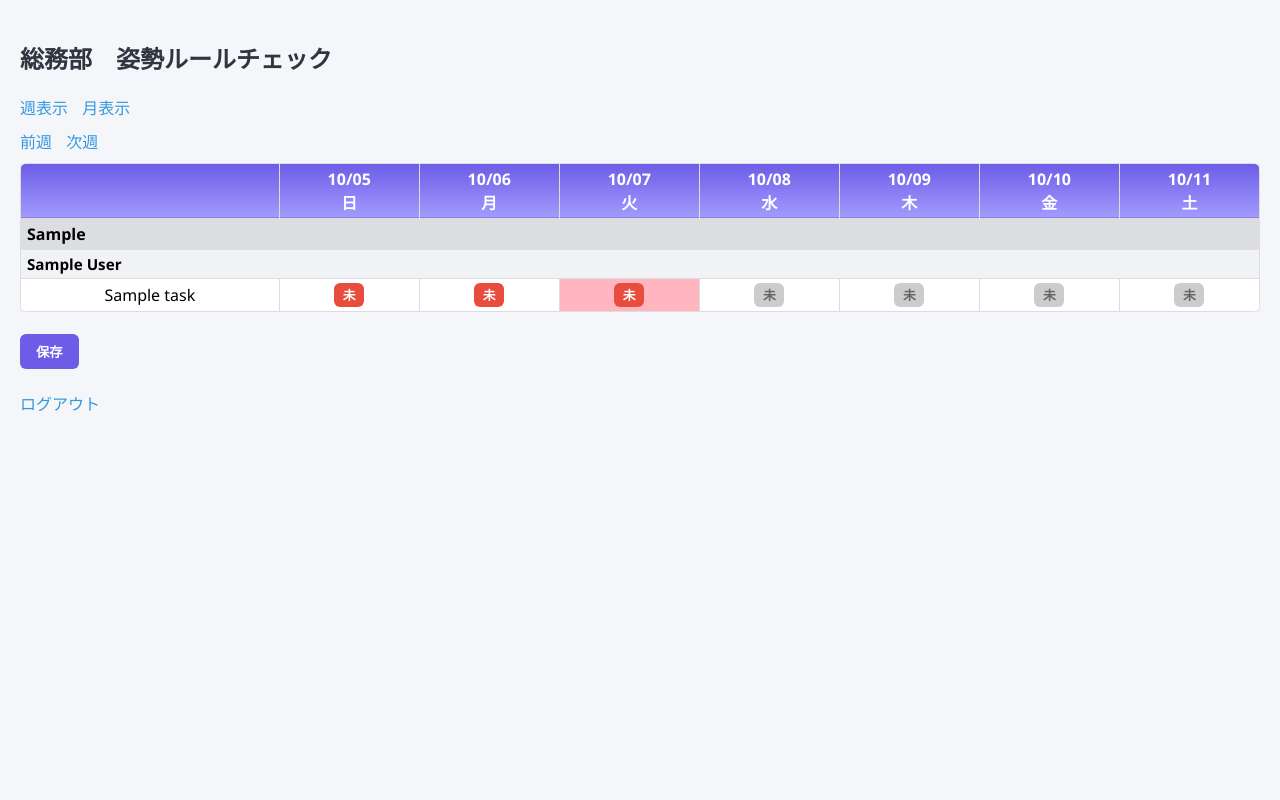
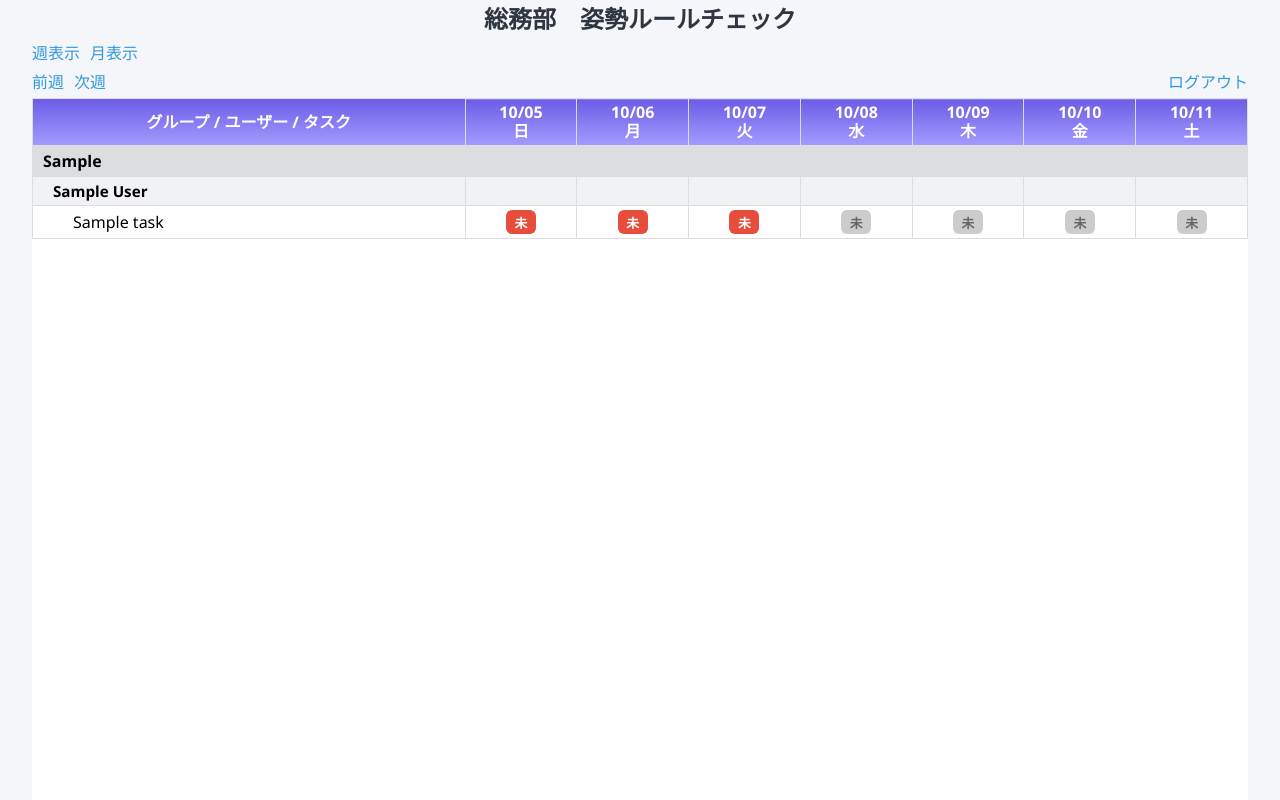
Before and after one commit to system-tp/task_manager, a Flask app: page /dashboard in a window 1280 px wide. Run offline with Flask 3, Linux system fonts and the light colour scheme; a user stored in the database is signed in; tables that the repository leaves empty hold one stand-in row (values such as "Sample post").

```diff
--- a/app.py
+++ b/app.py
@@ -1,4 +1,4 @@
-from flask import Flask, render_template, request, redirect, url_for
+from flask import Flask, render_template, request, redirect, url_for, jsonify
 from flask_sqlalchemy import SQLAlchemy
 from flask_login import LoginManager, UserMixin, login_user, login_required, logout_user, current_user
 from datetime import date, timedelta
@@ -28,7 +28,7 @@ class Admin(UserMixin, db.Model):
     __tablename__ = "admin"
     account_id = db.Column(db.String(50), primary_key=True)
     name = db.Column(db.String(50))
-    account_password = db.Column(db.String(50))  # 平文
+    account_password = db.Column(db.String(50))  # 平文（本番ではハッシュ化推奨）
     role = db.Column(db.String(20), default="admin")  # admin / super_admin
 
     @property
@@ -36,6 +36,7 @@ class Admin(UserMixin, db.Model):
         return self.account_id
 
 class User(db.Model):
+    __tablename__ = "user"
     userid = db.Column(db.Integer, primary_key=True)
     name = db.Column(db.String(50))
     group = db.Column(db.String(50))
@@ -46,15 +47,18 @@ class User(db.Model):
         return self.userid
 
 class TaskName(db.Model):
+    __tablename__ = "taskname"
     taskkey = db.Column(db.Integer, primary_key=True, autoincrement=True)
     name = db.Column(db.String(100), nullable=False)
 
 class Task(db.Model):
+    __tablename__ = "task"
     taskkey = db.Column(db.Integer, primary_key=True, autoincrement=True)
     user_id = db.Column(db.Integer, db.ForeignKey('user.userid'))
     name = db.Column(db.String(100), nullable=False)
 
 class TaskStatus(db.Model):
+    __tablename__ = "taskstatus"
     user_id = db.Column(db.Integer, db.ForeignKey('user.userid'), primary_key=True)
     task_id = db.Column(db.Integer, db.ForeignKey('task.taskkey'), primary_key=True)
     date = db.Column(db.Date, primary_key=True)
@@ -69,8 +73,8 @@ def load_user(account_id):
 @app.route("/login", methods=["GET", "POST"])
 def login():
     if request.method == "POST":
-        account_id = request.form["account_id"]
-        password = request.form["password"]
+        account_id = request.form.get("account_id", "")
+        password = request.form.get("password", "")
         admin = Admin.query.get(account_id)
         if admin and admin.account_password == password:
             login_user(admin)
@@ -99,12 +103,17 @@ def dashboard():
         users = User.query.filter_by(admin_id=current_user.id).order_by(User.userid.asc()).all()
 
     # --- タスク取得 ---
-    tasks = Task.query.filter(Task.user_id.in_([u.userid for u in users])) \
-                      .order_by(Task.user_id.asc(), Task.taskkey.asc()) \
-                      .all()
+    user_ids = [u.userid for u in users]
+    if user_ids:
+        tasks = Task.query.filter(Task.user_id.in_(user_ids)) \
+                          .order_by(Task.user_id.asc(), Task.taskkey.asc()) \
+                          .all()
+    else:
+        tasks = []
 
     # --- 日付リスト作成 ---
     if view_mode == "week":
+        # 日本の週: 月曜始まりを想定しているが元コードは独自調整していたため同等の挙動を再現
         start_day = today_param - timedelta(days=(today_param.weekday() + 1) % 7)
         days = [start_day + timedelta(days=i) for i in range(7)]
         prev_week = (start_day - timedelta(days=7)).isoformat()
@@ -119,26 +128,42 @@ def dashboard():
         next_month = next_month_first_day.replace(day=1)
         prev_week = prev_month.isoformat()
         next_week = next_month.isoformat()
+    else:
+        # 不正な view_mode の場合は週表示にフォールバック
+        start_day = today_param - timedelta(days=(today_param.weekday() + 1) % 7)
+        days = [start_day + timedelta(days=i) for i in range(7)]
+        prev_week = (start_day - timedelta(days=7)).isoformat()
+        next_week = (start_day + timedelta(days=7)).isoformat()
 
     # --- 現在のステータス取得 ---
     status_dict = {}
-    for ts in TaskStatus.query.filter(TaskStatus.task_id.in_([t.taskkey for t in tasks])).all():
-        if ts.task_id not in status_dict:
-            status_dict[ts.task_id] = {}
-        status_dict[ts.task_id][ts.date] = ts.status
+    taskkeys = [t.taskkey for t in tasks]
+    if taskkeys:
+        for ts in TaskStatus.query.filter(TaskStatus.task_id.in_(taskkeys)).all():
+            if ts.task_id not in status_dict:
+                status_dict[ts.task_id] = {}
+            status_dict[ts.task_id][ts.date] = ts.status
 
-    # --- POST保存処理 ---
+    # --- POST保存処理（フォーム一括保存の互換処理） ---
     if request.method == "POST":
         try:
             with db.session.no_autoflush:
                 for key, value in request.form.items():
                     if key.startswith("task_"):
-                        _, taskkey, day_str = key.split("_", 2)
-                        taskkey = int(taskkey)
-                        day_date = date.fromisoformat(day_str)
+                        # key: task_{taskkey}_{YYYY-MM-DD}
+                        try:
+                            _, taskkey_str, day_str = key.split("_", 2)
+                            taskkey = int(taskkey_str)
+                            day_date = date.fromisoformat(day_str)
+                        except Exception:
+                            # フォーマット不正な場合はスキップ
+                            continue
                         if not value or value.strip() == '':
                             continue
-                        status = int(value)
+                        try:
+                            status = int(value)
+                        except ValueError:
+                            continue
                         task = Task.query.get(taskkey)
                         if not task:
                             continue
@@ -160,22 +185,21 @@ def dashboard():
                 db.session.commit()
         except Exception as e:
             db.session.rollback()
-            print("DB保存エラー:", e)
+            app.logger.error("DB保存エラー: %s", e)
         return redirect(url_for("dashboard", view=view_mode, week=week_start_str or today.isoformat()))
 
     # --- グループ分け ---
     groups = {}
     for user in users:
-        if user.group not in groups:
-            groups[user.group] = []
-        groups[user.group].append(user)
+        g = user.group if user.group else "その他"
+        if g not in groups:
+            groups[g] = []
+        groups[g].append(user)
 
     # --- ユーザーごとのタスクを辞書化 ---
     tasks_by_user = {}
     for task in tasks:
-        if task.user_id not in tasks_by_user:
-            tasks_by_user[task.user_id] = []
-        tasks_by_user[task.user_id].append(task)
+        tasks_by_user.setdefault(task.user_id, []).append(task)
 
     return render_template(
         "dashboard.html",
@@ -191,6 +215,65 @@ def dashboard():
         today=today
     )
 
+@app.route("/update_status", methods=["POST"])
+@login_required
+def update_status():
+    """
+    JSON:
+    {
+        "taskkey": "123",
+        "day": "2025-10-07",
+        "status": 1
+    }
+    """
+    data = request.get_json(silent=True)
+    if not data:
+        return jsonify({"success": False, "error": "Invalid JSON"}), 400
+
+    try:
+        taskkey = int(data.get("taskkey"))
+        day_str = data.get("day")
+        status = int(data.get("status"))
+    except Exception as e:
+        return jsonify({"success": False, "error": "Invalid parameters"}), 400
+
+    try:
+        day_date = date.fromisoformat(day_str)
+    except Exception:
+        return jsonify({"success": False, "error": "Invalid date format"}), 400
+
+    task = Task.query.get(taskkey)
+    if not task:
+        return jsonify({"success": False, "error": "Invalid task"}), 400
+
+    # 権限チェック（必要ならここで current_user と task.user_id を比較して拒否可能）
+    # 例（簡易）:
+    # if current_user.role != "super_admin" and task.user_id not in [u.userid for u in User.query.filter_by(admin_id=current_user.id)]:
+    #     return jsonify({"success": False, "error": "Permission denied"}), 403
+
+    try:
+        ts = TaskStatus.query.filter_by(
+            user_id=task.user_id,
+            task_id=taskkey,
+            date=day_date
+        ).with_for_update().first()
+        if not ts:
+            ts = TaskStatus(
+                user_id=task.user_id,
+                task_id=taskkey,
+                date=day_date,
+                status=status
+            )
+            db.session.add(ts)
+        else:
+            ts.status = status
+        db.session.commit()
+        return jsonify({"success": True})
+    except Exception as e:
+        db.session.rollback()
+        app.logger.error("update_status DBエラー: %s", e)
+        return jsonify({"success": False, "error": str(e)}), 500
+
 @app.route("/")
 def index():
     return redirect(url_for("login"))
@@ -202,4 +285,4 @@ if __name__ == "__main__":
             db.create_all()
         except Exception as e:
             print("❌ DB 作成エラー:", e)
-    app.run(host="0.0.0.0", port=5000)
+    app.run(host="0.0.0.0", port=5000, debug=True)
--- a/templates/dashboard.html
+++ b/templates/dashboard.html
@@ -4,57 +4,123 @@
 <meta name="viewport" content="width=device-width, initial-scale=1.0">
 <title>総務部　姿勢ルールチェック</title>
 <style>
-        body {
+html, body {
+    height: 100%;
+    margin: 0;
+    padding: 0;
+    background-color: #f5f6fa;
     font-family: 'Segoe UI', Tahoma, Geneva, Verdana, sans-serif;
-            background-color: #f5f6fa;
-            margin: 0;
-            padding: 20px;
 }
-        h2 { color: #2f3640; }
 
-        a { color: #3498db; text-decoration: none; margin-right: 10px; }
-        a:hover { text-decoration: underline; }
+.table-wrapper {
+    width: 95%;
+    margin: 0 auto;
+    display: flex;
+    flex-direction: column;
+    height: 100%;
+}
 
-        .scroll { overflow-x: auto; }
+h2 {
+    margin: 0 0 5px 0;
+    color: #2f3640;
+}
 
+.header-links {
+    display: flex;
+    gap: 10px;
+    margin-bottom: 5px;
+}
+.header-links a {
+    text-decoration: none;
+    color: #3498db;
+}
+
+.header-links-bottom {
+    display: flex;
+    gap: 10px;
+    margin-bottom: 5px;
+}
+.header-links-bottom a {
+    text-decoration: none;
+    color: #3498db;
+}
+.header-links-bottom a.logout {
+    margin-left: auto;
+}
+
+.table-container {
+    flex: 1 1 auto;
+    overflow: auto;
+    background-color: #fff;
+}
+
+/* テーブル */
 table {
     border-collapse: collapse;
     width: 100%;
     white-space: nowrap;
-            border-radius: 8px;
-            overflow: hidden;
-            box-shadow: 0 4px 8px rgba(0,0,0,0.1);
-            background-color: #fff;
 }
+
 th, td {
     border: 1px solid #ddd;
-            padding: 4px 6px;
     text-align: center;
     vertical-align: middle;
+    padding: 4px 6px;
 }
+
+/* ヘッダー固定 */
 th {
     background: linear-gradient(to bottom, #6c5ce7, #a29bfe);
     color: #fff;
+    font-weight: bold;
     position: sticky;
     top: 0;
+    z-index: 3;
+    line-height: 1.2; /* 高さを揃える */
+}
+
+/* 左端列固定（グループ・ユーザ・タスク名） */
+th:first-child, td:first-child {
+    position: sticky;
+    left: 0;
+    background-color: #fff;
     z-index: 2;
-            font-weight: bold;
+    background-clip: padding-box; /* 下線のずれ防止 */
 }
+
+/* 左上角優先表示 */
+thead th:first-child {
+    z-index: 4;
+}
+
+/* グループ行 */
 .group-row td {
     background-color: #dcdde1;
     font-weight: bold;
     text-align: left;
+    padding-left: 10px;
     font-size: 1rem;
+    height: auto; /* 高さ自動 */
 }
+
+/* ユーザー行 */
 .user-row td {
     background-color: #f1f2f6;
     text-align: left;
     font-weight: bold;
+    padding-left: 20px;
     font-size: 0.95rem;
+    height: auto; /* 高さ自動 */
 }
 
-        td.today { background-color: #ffb6c1; }
+/* タスク行インデント */
+td.task-name {
+    text-align: left;
+    padding-left: 40px;
+    height: auto; /* 高さ自動 */
+}
 
+/* ステータスボタン */
 .status-btn {
     width: 30px;
     height: 24px;
@@ -64,56 +130,36 @@
     border-radius: 6px;
     color: #fff;
     font-weight: bold;
-            display: inline-flex;
+    display: flex;
     justify-content: center;
     align-items: center;
     margin: 0 auto;
-            transition: none;
 }
-
-        .status-btn:hover { transform: none; box-shadow: none; }
 
 .status-0 { background-color: #e74c3c; }
 .status-1 { background-color: #2980b9; }
 .status-2 { background-color: #f1c40f; color: #000; }
-
 .status-btn:disabled {
     background-color: #ccc;
     color: #666;
     cursor: not-allowed;
 }
-
-        button[type=submit] {
-            padding: 8px 16px;
-            background-color: #6c5ce7;
-            color: #fff;
-            border: none;
-            border-radius: 6px;
-            cursor: pointer;
-            font-weight: bold;
-            transition: background 0.2s, transform 0.1s;
-        }
-        button[type=submit]:hover {
-            background-color: #a29bfe;
-            transform: translateY(-2px);
-        }
-
-        .scroll::-webkit-scrollbar { height: 12px; }
-        .scroll::-webkit-scrollbar-thumb { background: #ccc; border-radius: 6px; }
-        .scroll::-webkit-scrollbar-track { background: #f0f0f0; }
-
 </style>
 </head>
 <body>
 
-<h2>総務部　姿勢ルールチェック</h2>
+<div class="table-wrapper">
 
-<div>
+<h2 align="center">総務部　姿勢ルールチェック</h2>
+
+<!-- 上段：週/月切替 -->
+<div class="header-links">
     <a href="{{ url_for('dashboard', view='week') }}">週表示</a>
     <a href="{{ url_for('dashboard', view='month') }}">月表示</a>
 </div>
 
-<div style="margin: 10px 0;">
+<!-- 下段：前週/次週 + ログアウト右端 -->
+<div class="header-links-bottom">
     {% if view_mode == 'week' %}
         <a href="{{ url_for('dashboard', view='week', week=prev_week) }}">前週</a>
         <a href="{{ url_for('dashboard', view='week', week=next_week) }}">次週</a>
@@ -121,19 +167,20 @@
         <a href="{{ url_for('dashboard', view='month', week=prev_week) }}">前月</a>
         <a href="{{ url_for('dashboard', view='month', week=next_week) }}">次月</a>
     {% endif %}
+    <a href="{{ url_for('logout') }}" class="logout">ログアウト</a>
 </div>
 
-<form method="post">
-<div class="scroll">
+<div class="table-container">
 <table>
 <thead>
 <tr>
-            <th></th>
+    <th>グループ / ユーザー / タスク</th>
     {% for day in days %}
     <th>
         {{ day.strftime("%m/%d") }}<br>
         {% set weekday = day.weekday() %}
-                    {% if weekday == 6 %}日{% elif weekday == 0 %}月{% elif weekday == 1 %}火{% elif weekday == 2 %}水{% elif weekday == 3 %}木{% elif weekday == 4 %}金{% else %}土{% endif %}
+        {% if weekday == 0 %}月{% elif weekday == 1 %}火{% elif weekday == 2 %}水{% elif weekday == 3 %}木
+        {% elif weekday == 4 %}金{% elif weekday == 5 %}土{% else %}日{% endif %}
     </th>
     {% endfor %}
 </tr>
@@ -141,68 +188,71 @@
 <tbody>
 {% for group, users_in_group in groups.items() %}
 <tr class="group-row">
-            <td colspan="{{ days|length + 1 }}">{{ group }}</td>
+    <td>{{ group }}</td>
+    {% for day in days %}<td></td>{% endfor %}
 </tr>
-
 {% for user in users_in_group %}
 <tr class="user-row">
-                <td colspan="{{ days|length + 1 }}">{{ user.name }}</td>
+    <td>{{ user.name }}</td>
+    {% for day in days %}<td></td>{% endfor %}
 </tr>
-
 {% for task in tasks if task.user_id == user.userid %}
 <tr>
-                <td>{{ task.name }}</td>
+    <td class="task-name">{{ task.name }}</td>
     {% for day in days %}
-                <td class="{% if day == today %}today{% endif %}">
+    <td>
         {% set status = status_dict.get(task.taskkey, {}).get(day, 0) %}
-                    <button type="button" class="status-btn status-{{ status }}"
-                        data-task="{{ task.taskkey }}" data-day="{{ day.isoformat() }}"
-                        {% if day > today %}disabled{% endif %}>
+        <button type="button" class="status-btn status-{{ status }}" data-task="{{ task.taskkey }}" data-day="{{ day.isoformat() }}" {% if day > today %}disabled{% endif %}>
             {% if status == 0 %}未{% elif status == 1 %}済{% else %}休{% endif %}
         </button>
-                    <input type="hidden" name="task_{{ task.taskkey }}_{{ day.isoformat() }}"
-                        id="hidden_{{ task.taskkey }}_{{ day.isoformat() }}" value="{{ status }}">
+        <input type="hidden" name="task_{{ task.taskkey }}_{{ day.isoformat() }}" id="hidden_{{ task.taskkey }}_{{ day.isoformat() }}" value="{{ status }}">
     </td>
     {% endfor %}
 </tr>
 {% endfor %}
-
 {% endfor %}
 {% endfor %}
 </tbody>
-
 </table>
 </div>
 
-<br>
-<button type="submit">保存</button>
-</form>
-<br>
-<a href="{{ url_for('logout') }}">ログアウト</a>
-
 <script>
+// ステータスボタンクリック処理（既存のまま）
 document.querySelectorAll('.status-btn').forEach(btn => {
-    btn.addEventListener('click', () => {
-        if(btn.disabled) return;
-
-        let current = 0;
-        if (btn.classList.contains('status-0')) current = 0;
-        else if (btn.classList.contains('status-1')) current = 1;
-        else if (btn.classList.contains('status-2')) current = 2;
-
+    btn.addEventListener('click', async () => {
+        if (btn.disabled) return;
+        let current = btn.classList.contains('status-0') ? 0 : btn.classList.contains('status-1') ? 1 : 2;
         let next = (current + 1) % 3;
-        btn.classList.remove('status-0', 'status-1', 'status-2');
-        btn.classList.add('status-' + next);
-
-        if (next == 0) btn.textContent = "未";
-        else if (next == 1) btn.textContent = "済";
-        else btn.textContent = "休";
-
+        btn.classList.remove('status-0','status-1','status-2');
+        btn.classList.add('status-'+next);
+        btn.textContent = next==0?'未':next==1?'済':'休';
         let hidden = document.getElementById(`hidden_${btn.dataset.task}_${btn.dataset.day}`);
-        if (hidden) hidden.value = next;
+        if(hidden) hidden.value = next;
+        try{
+            const res = await fetch("/update_status",{
+                method:"POST",
+                headers:{"Content-Type":"application/json"},
+                body:JSON.stringify({taskkey:btn.dataset.task,day:btn.dataset.day,status:next})
+            });
+            const result = await res.json();
+            if(!result.success){
+                alert("保存エラー:"+ (result.error||""));
+                btn.classList.remove('status-0','status-1','status-2');
+                btn.classList.add('status-'+current);
+                btn.textContent = current==0?'未':current==1?'済':'休';
+                if(hidden) hidden.value = current;
+            }
+        }catch(err){
+            alert("通信エラー:"+err);
+            btn.classList.remove('status-0','status-1','status-2');
+            btn.classList.add('status-'+current);
+            btn.textContent = current==0?'未':current==1?'済':'休';
+            if(hidden) hidden.value = current;
+        }
     });
 });
 </script>
 
+</div>
 </body>
 </html>
```
Lines whose indentation alone changed are shown as unchanged.
